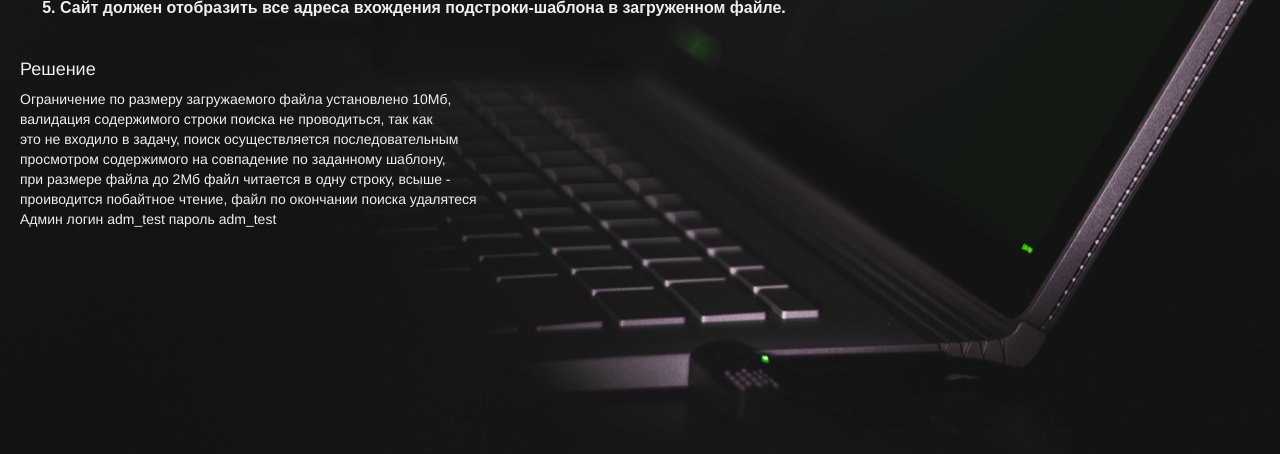
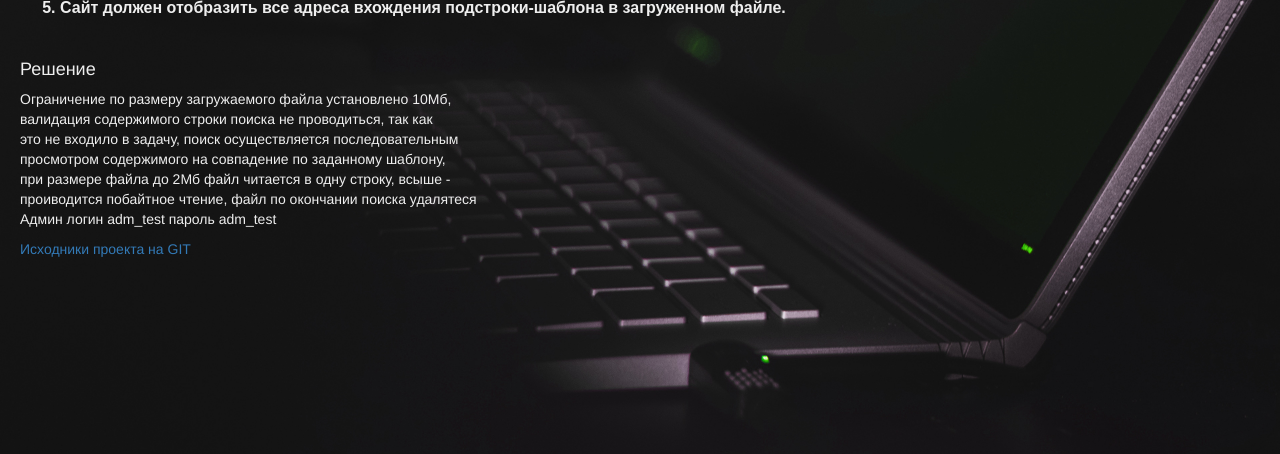
Before and after one commit to kv2709/find-in-file, a Django app: page /about in a window 1280 px wide. Shown: the part 397-851 px from the top of the page. Run offline with Django 3.2, Linux system fonts and the light colour scheme; some libraries are stand-ins or nearby versions.

Commit message:
link to git

```diff
--- a/loadfile_app/templates/loadfile_app/about.html
+++ b/loadfile_app/templates/loadfile_app/about.html
@@ -37,5 +37,6 @@
        при размере файла до 2Мб файл читается в одну строку, всыше -<br>
        проиводится побайтное чтение, файл по окончании поиска удалятеся<br>
 	   Админ логин adm_test пароль adm_test</p>
-
+       <p><a href="https://github.com/kv2709/find-in-file.git" target="_blank">
+           Исходники проекта на GIT</a></p>
 {% endblock content %}
```
